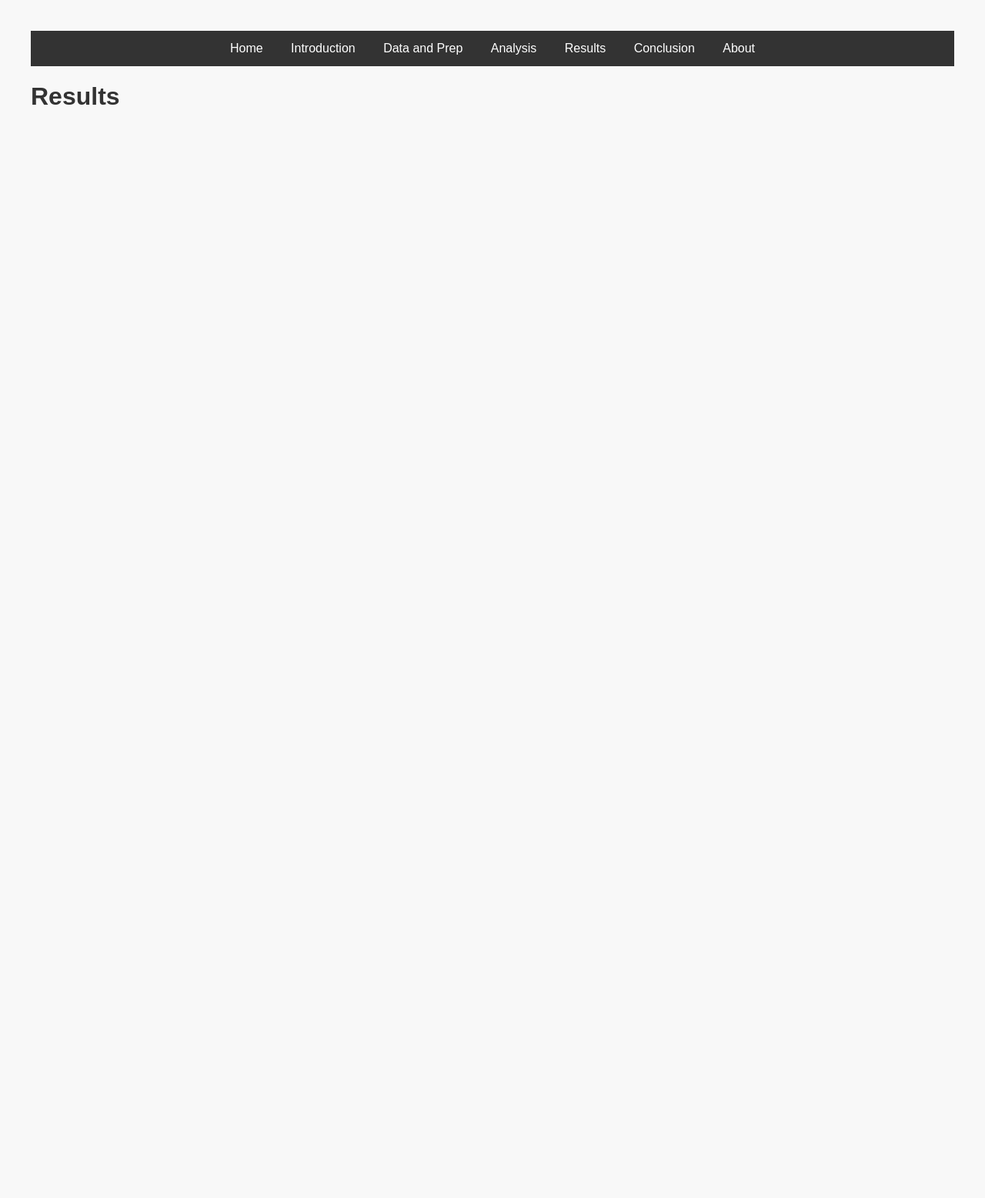
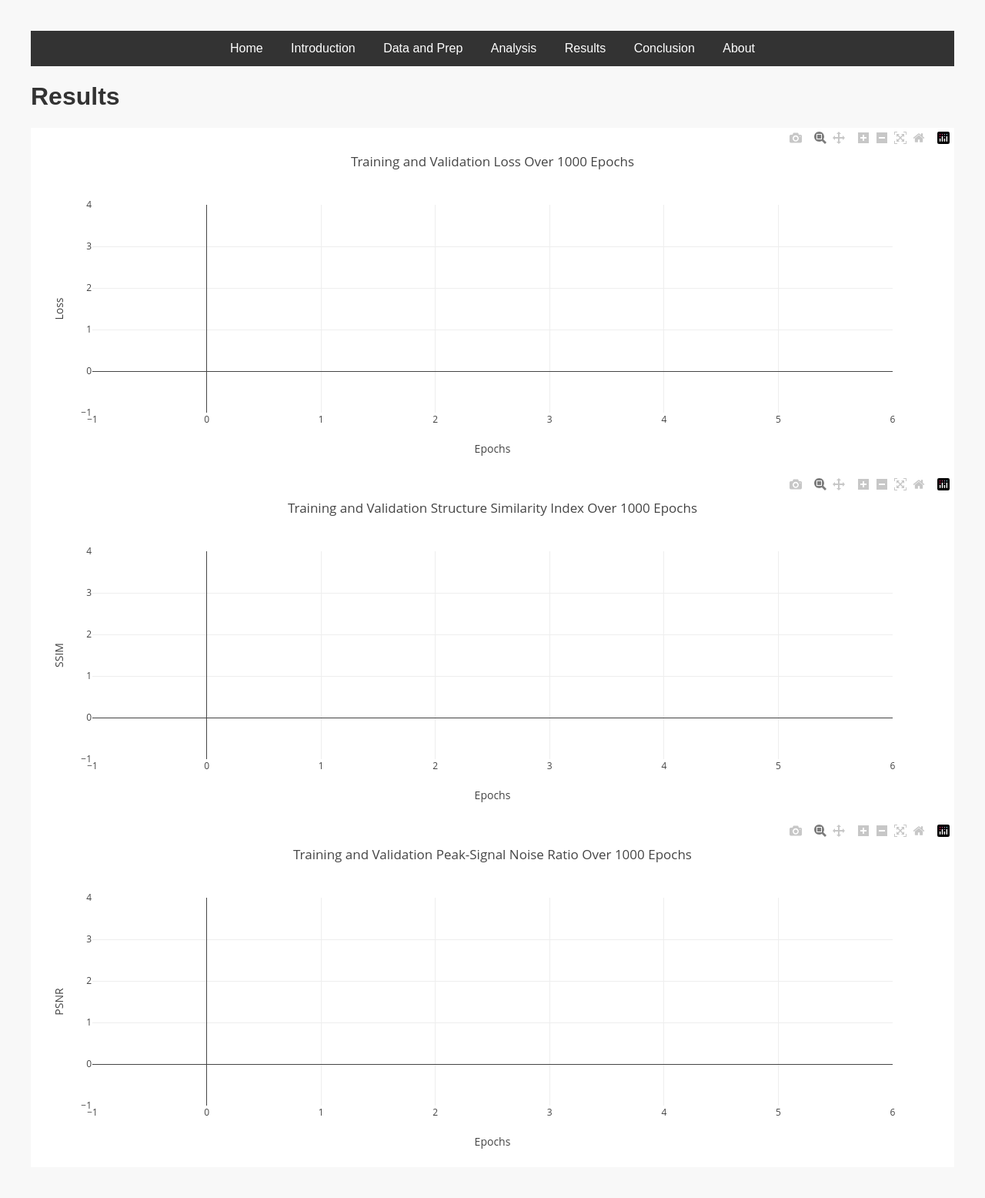
Before and after one commit to kaushikm10/CSCI-5922-Deep-Learning-Project, a Flask app: template templates/results.html in a window 1280 px wide. Shown: the whole page at 77% size. Before the commit the page ends 136 px from the top, so only its background shows below. Run offline with Flask 3, Linux system fonts and the light colour scheme; the template is opened without the code that fills it: most values are stand-ins (such as "Sample title", 1, 10 or a date in 2020); some libraries are stand-ins or nearby versions.

Commit message:
results added

```diff
--- a/main.py
+++ b/main.py
@@ -7,10 +7,24 @@
 import cv2
 import pandas as pd
 import io
+from skimage.metrics import peak_signal_noise_ratio, structural_similarity
+from tensorflow.keras import backend as K
+
+def psnr(y_true, y_pred):
+    y_true = K.clip(y_true, 0.0, 1.0)
+    y_pred = K.clip(y_pred, 0.0, 1.0)
+    mse = K.mean(K.square(y_true - y_pred))
+    max_pixel = 1.0
+    psnr = 20*K.log(max_pixel/K.sqrt(mse))/K.log(10.0)
+    return psnr
+
+def SSIM(y_true, y_pred):
+    return tf.reduce_mean(tf.image.ssim(y_true, y_pred, 1.0))
 
 app = Flask(__name__)
-model = tf.keras.models.load_model('models/model_1000_epochs_psnr_ssim.h5')
-df = pd.read_csv('csvs/model_1000_epochs.csv')
+model = tf.keras.models.load_model('models/model_1000_epochs_psnr_ssim.h5', custom_objects={'psnr': psnr, 'SSIM': SSIM})
+df = pd.read_csv('csvs/model_1000_epochs_psnr_ssim.csv')
+
 
 
 @app.route('/', methods=['GET', 'POST'])
@@ -44,16 +58,19 @@
 
 @app.route('/results')
 def results():
-    return render_template('results.html')
+    loss = list(df['loss'].values)
+    val_loss = list(df['val_loss'].values)
+    ssim = list(df['SSIM'].values)
+    val_ssim = list(df['val_SSIM'].values)
+    psnr  = list(df['psnr'].values)
+    val_psnr = list(df['val_psnr'].values)
+    x_axis = list(range(len(loss)))
+    return render_template('results.html', x_axis=x_axis, loss=loss, val_loss=val_loss, ssim=ssim, val_ssim=val_ssim, psnr=psnr, val_psnr=val_psnr)
 
 @app.route('/analysis')
 def analysis():
-    loss = list(df['loss'].values)
-    val_loss = list(df['val_loss'].values)
-    acc = list(df['acc'].values)
-    val_acc = list(df['val_acc'].values)
-    x_axis = list(range(len(loss)))
-    return render_template('analysis.html', x_axis=x_axis, loss=loss, val_loss=val_loss, acc=acc, val_acc=val_acc)
+    return render_template('analysis.html')
+
 
 @app.route('/conclusion')
 def conclusion():
--- a/templates/results.html
+++ b/templates/results.html
@@ -1,9 +1,118 @@
 {% extends "base.html" %}
 
 {% block title %}
-<title>Results</title>
+    <title>Results</title>
+    <script src="https://cdn.plot.ly/plotly-latest.min.js"></script>
 {% endblock %}
 
 {% block content %}
 <h1>Results</h1>
+
+<div id="loss-plot" style="float: auto;"></div>
+<div id="ssim-plot" style="float: auto;"></div>
+<div id="psnr-plot" style="float: auto;"></div>
+
+<script>
+    var x = {{ x_axis | safe }};
+    var loss = {{ loss | safe }};
+    var val_loss = {{ val_loss | safe }};
+    var ssim = {{ ssim | safe }};
+    var val_ssim = {{ val_ssim | safe }};
+    var psnr = {{ psnr | safe }};
+    var val_psnr = {{ val_psnr | safe }};
+
+    var lossTrace = {
+        x: x,
+        y: loss,
+        mode: 'lines',
+        name: 'Train Loss',
+        line: {color: 'blue'}
+    };
+
+    var vallossTrace = {
+        x: x,
+        y: val_loss,
+        mode: 'lines',
+        name: 'Val Loss',
+        line: {color: 'red'}
+    }
+
+    var data = [lossTrace, vallossTrace];
+
+    var layout = {
+        title: 'Training and Validation Loss Over 1000 Epochs',
+        xaxis: {
+            title: 'Epochs'
+        },
+        yaxis: {
+            title: 'Loss'
+        }
+    };
+
+    Plotly.newPlot('loss-plot', data, layout);
+
+    var ssimTrace = {
+        x: x,
+        y: ssim,
+        mode: 'lines',
+        name: 'Train SSIM',
+        line: {color: 'blue'}
+    };
+
+    var valssimTrace = {
+        x: x,
+        y: val_ssim,
+        mode: 'lines',
+        name: 'Val SSIM',
+        line: {color: 'red'}
+    }
+
+    var data = [ssimTrace, valssimTrace];
+
+    var layout = {
+        title: 'Training and Validation Structure Similarity Index Over 1000 Epochs',
+        xaxis: {
+            title: 'Epochs'
+        },
+        yaxis: {
+            title: 'SSIM'
+        }
+    };
+
+    Plotly.newPlot('ssim-plot', data, layout);
+
+    var psnrTrace = {
+        x: x,
+        y: psnr,
+        mode: 'lines',
+        name: 'Train PSNR',
+        line: {color: 'blue'}
+    };
+
+    var valpsnrTrace = {
+        x: x,
+        y: val_psnr,
+        mode: 'lines',
+        name: 'Val PSNR',
+        line: {color: 'red'}
+    }
+
+    var data = [psnrTrace, valpsnrTrace];
+
+    var layout = {
+        title: 'Training and Validation Peak-Signal Noise Ratio Over 1000 Epochs',
+        xaxis: {
+            title: 'Epochs'
+        },
+        yaxis: {
+            title: 'PSNR'
+        }
+    };
+
+    Plotly.newPlot('psnr-plot', data, layout);
+
+
+
+</script>
+
 {% endblock %}
```
Also changed, not shown: templates/analysis.html (+1 -74 lines).
